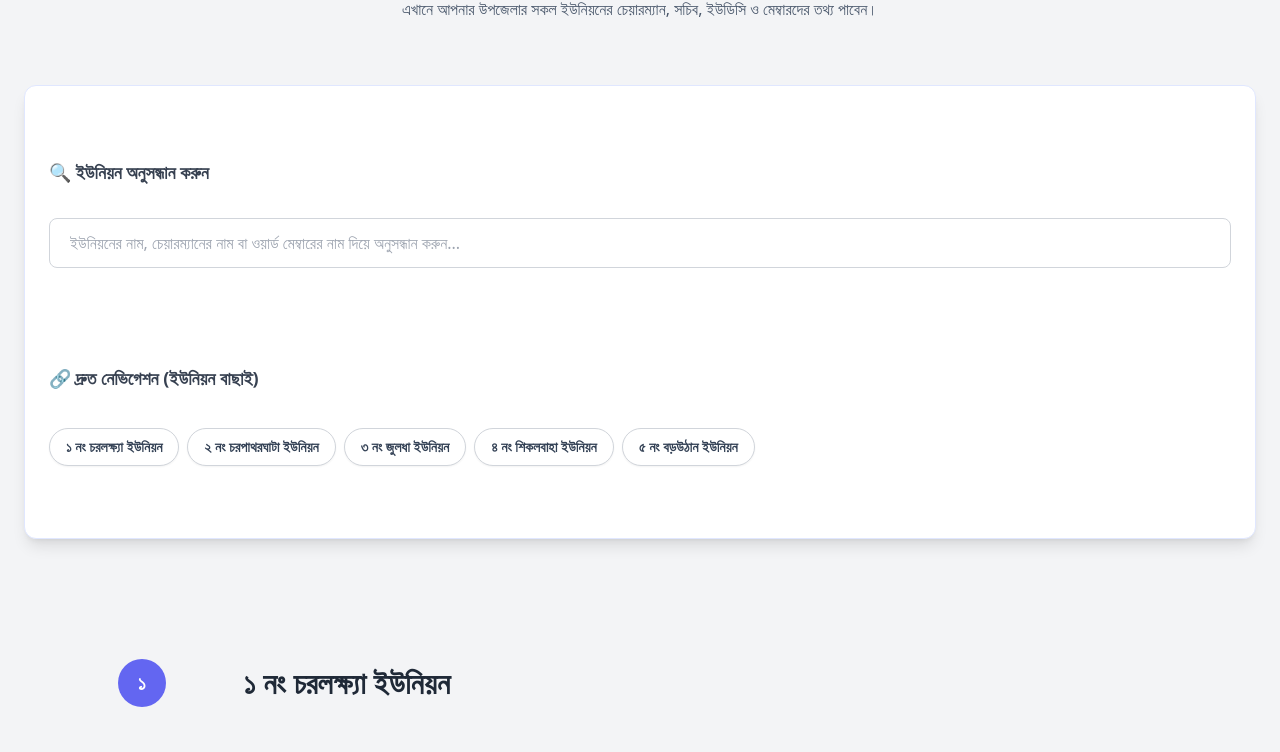
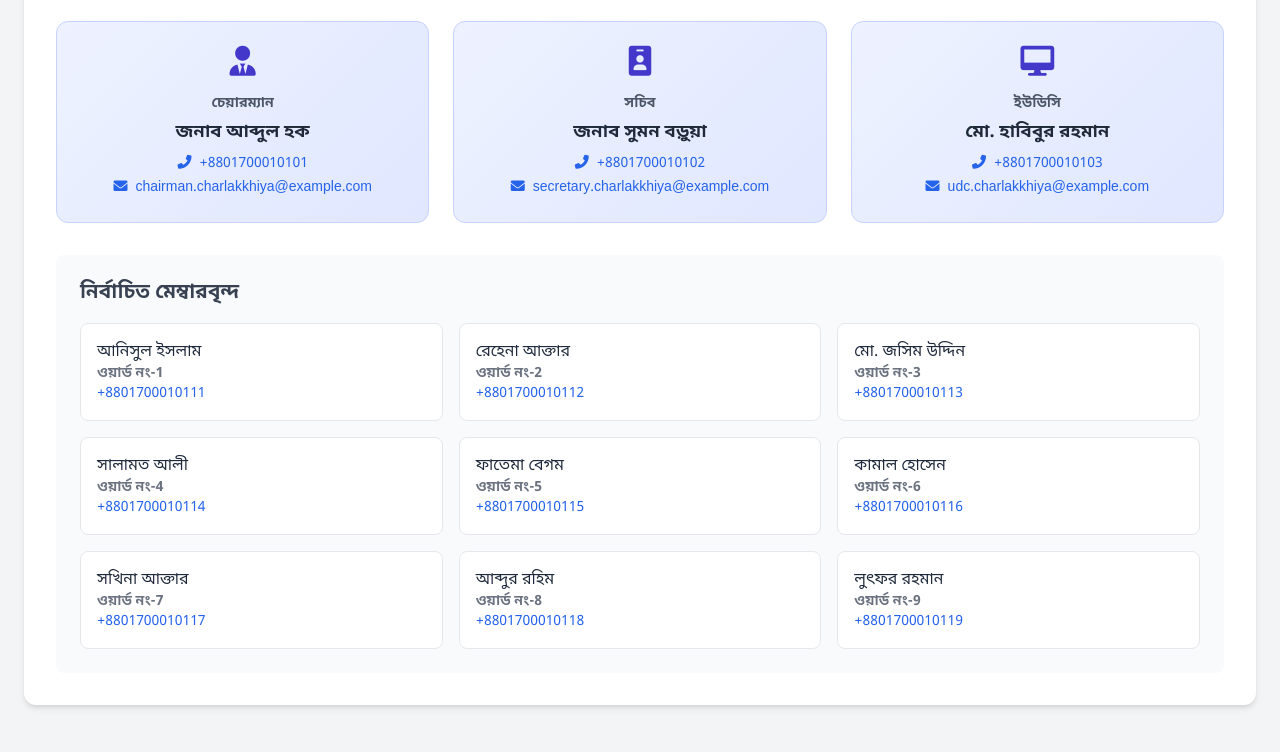
Before and after one commit to mdabusofian/amaderkarnaphuli, a plain HTML site: page union.html in a window 1280 px wide. Shown: the part 307-1059 px from the top of the page. Drawn offline with nearby package versions, Linux system fonts and the light colour scheme.

Commit message:
Update union.html

```diff
--- a/union.html
+++ b/union.html
@@ -29,10 +29,6 @@
       background: #f8f8f8;
       border: 1px solid #e5e7eb;
     }
-    /* Custom style for smooth scrolling behavior */
-    html {
-      scroll-behavior: smooth;
-    }
   </style>
 </head>
 <body class="bg-gray-100 text-slate-800 min-h-screen flex flex-col">
@@ -40,34 +36,13 @@
   <header class="header-bg text-white shadow-lg">
     <div class="container mx-auto px-6 py-4 flex justify-between items-center">
       <h1 class="text-2xl font-bold flex items-center gap-2">🗺️ ইউনিয়ন পরিষদ</h1>
-      <a href="#" class="text-sm underline hover:text-yellow-300 transition">⬅ হোমে ফিরুন</a>
+      <a href="index.html" class="text-sm underline hover:text-yellow-300 transition">⬅ হোমে ফিরুন</a>
     </div>
   </header>
 
   <main class="flex-1 container mx-auto px-6 py-10">
     <h2 class="text-4xl font-extrabold mb-4 text-center text-gray-800">ইউনিয়ন পরিষদ ডিরেক্টরি</h2>
     <p class="text-center text-slate-600 max-w-3xl mx-auto mb-10">এখানে আপনার উপজেলার সকল ইউনিয়নের চেয়ারম্যান, সচিব, ইউডিসি ও মেম্বারদের তথ্য পাবেন।</p>
-
-    <!-- Filter and Navigation Section -->
-    <div class="p-6 bg-white rounded-xl shadow-lg mb-10 border border-indigo-100">
-      <div class="mb-6">
-        <label for="searchInput" class="block text-lg font-bold text-gray-700 mb-2">🔍 ইউনিয়ন অনুসন্ধান করুন</label>
-        <input
-          type="text"
-          id="searchInput"
-          placeholder="ইউনিয়নের নাম, চেয়ারম্যানের নাম বা ওয়ার্ড মেম্বারের নাম দিয়ে অনুসন্ধান করুন..."
-          class="w-full px-5 py-3 border border-gray-300 rounded-lg focus:ring-2 focus:ring-indigo-500 focus:border-indigo-500 text-base"
-        />
-      </div>
-
-      <div>
-        <h4 class="text-lg font-bold text-gray-700 mb-3">🔗 দ্রুত নেভিগেশন (ইউনিয়ন বাছাই)</h4>
-        <div id="quickJump" class="flex flex-wrap gap-2">
-          <!-- Quick jump buttons will be injected here -->
-        </div>
-      </div>
-    </div>
-    <!-- End Filter and Navigation Section -->
 
     <div id="unionContainer" class="space-y-12">
       </div>
@@ -174,44 +149,10 @@
 
     const container = document.getElementById('unionContainer');
 
-    function createPersonCard(role, name, phone, email, iconClass) {
-      return `
-        <div class="person-card rounded-xl p-6 text-center flex flex-col items-center">
-          <div class="text-3xl text-indigo-700 mb-3"><i class="${iconClass}"></i></div>
-          <p class="text-sm font-semibold text-gray-600 mb-1">${role}</p>
-          <h4 class="text-lg font-bold text-gray-800">${name}</h4>
-          <div class="text-sm text-gray-500 mt-2 space-y-1">
-            ${phone ? `<p><a href="tel:${phone}" class="hover:underline text-blue-600"><i class="fas fa-phone-alt mr-2"></i>${phone}</a></p>` : ''}
-            ${email ? `<p><a href="mailto:${email}" class="hover:underline text-blue-600"><i class="fas fa-envelope mr-2"></i>${email}</a></p>` : ''}
-          </div>
-        </div>
-      `;
-    }
-
-    function checkMemberMatch(members, filter) {
-      return members.some(member => member.name.toLowerCase().includes(filter));
-    }
-
-    function renderUnions(filter = '') {
+    function renderUnions() {
       container.innerHTML = '';
-      const normalizedFilter = filter.toLowerCase().trim();
-
-      unionData.forEach((union, i) => {
-
-        // Filtering Logic
-        const matchesName = union.name.toLowerCase().includes(normalizedFilter);
-        const matchesChairman = union.chairman.name.toLowerCase().includes(normalizedFilter);
-        const matchesSecretary = union.secretary.name.toLowerCase().includes(normalizedFilter);
-        const matchesUDC = union.udc.name.toLowerCase().includes(normalizedFilter);
-        const matchesMember = checkMemberMatch(union.members, normalizedFilter);
-
-        if (normalizedFilter && !(matchesName || matchesChairman || matchesSecretary || matchesUDC || matchesMember)) {
-          return; // Skip rendering if it doesn't match the filter
-        }
-        // End Filtering Logic
-
+      unionData.forEach(union => {
         const unionSection = document.createElement('section');
-        unionSection.id = `union-${i + 1}`; // Assign ID for quick jump/scroll
         unionSection.className = 'union-card rounded-xl p-8';
         unionSection.innerHTML = `
           <div class="flex items-center gap-4 mb-6">
@@ -244,41 +185,22 @@
       });
     }
 
-    function createQuickJumpButtons() {
-      const quickJumpContainer = document.getElementById('quickJump');
-      quickJumpContainer.innerHTML = '';
-
-      unionData.forEach((union, index) => {
-        const unionId = `union-${index + 1}`;
-        const button = document.createElement('button');
-        button.className = 'union-jump-btn bg-white hover:bg-indigo-50 border border-gray-300 text-slate-700 font-semibold py-2 px-4 rounded-full transition duration-150 text-sm shadow-sm hover:shadow-md';
-        button.textContent = union.name;
-        button.addEventListener('click', () => {
-          // Clear search input and re-render all unions before scrolling
-          document.getElementById('searchInput').value = '';
-          renderUnions('');
-
-          // Scroll to the target union
-          document.getElementById(unionId).scrollIntoView({ behavior: 'smooth', block: 'start' });
-        });
-        quickJumpContainer.appendChild(button);
-      });
+    function createPersonCard(role, name, phone, email, iconClass) {
+      return `
+        <div class="person-card rounded-xl p-6 text-center flex flex-col items-center">
+          <div class="text-3xl text-indigo-700 mb-3"><i class="${iconClass}"></i></div>
+          <p class="text-sm font-semibold text-gray-600 mb-1">${role}</p>
+          <h4 class="text-lg font-bold text-gray-800">${name}</h4>
+          <div class="text-sm text-gray-500 mt-2 space-y-1">
+            ${phone ? `<p><a href="tel:${phone}" class="hover:underline text-blue-600"><i class="fas fa-phone-alt mr-2"></i>${phone}</a></p>` : ''}
+            ${email ? `<p><a href="mailto:${email}" class="hover:underline text-blue-600"><i class="fas fa-envelope mr-2"></i>${email}</a></p>` : ''}
+          </div>
+        </div>
+      `;
     }
 
-    function handleSearch(event) {
-      const filter = event.target.value;
-      renderUnions(filter);
-    }
-
-    // Initial setup and event listeners
-    window.addEventListener('load', () => {
-      // Add event listener for search input
-      document.getElementById('searchInput').addEventListener('input', handleSearch);
-
-      // Initial render setup
+    // Initial render
     renderUnions();
-      createQuickJumpButtons();
-    });
   </script>
 </body>
 </html>
```
Lines whose indentation alone changed are shown as unchanged.
